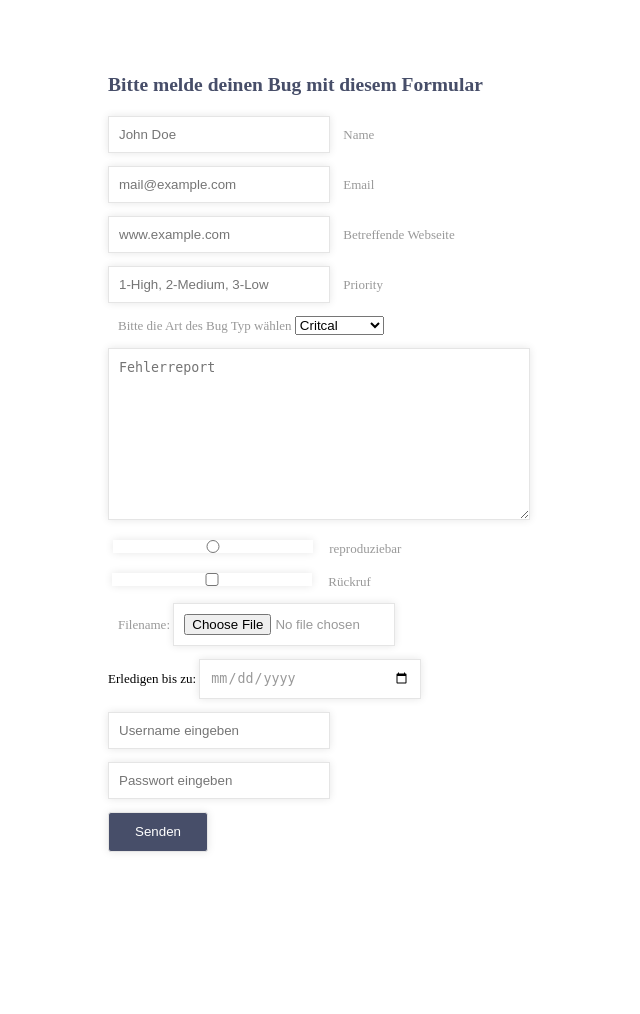
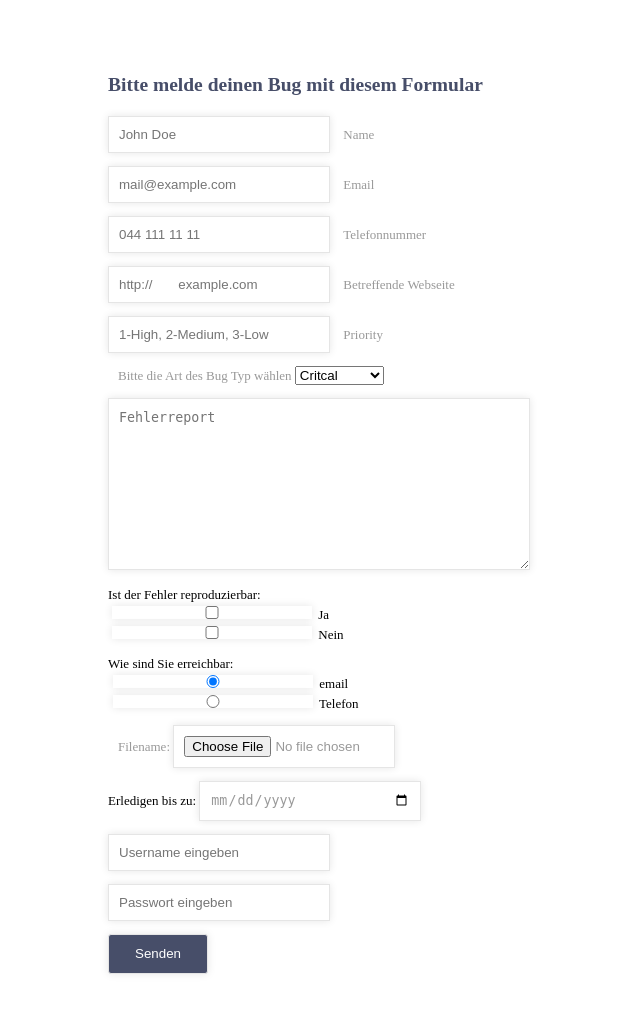
Before and after one commit to rabeendran/phpmysql, a PHP site: page / in a window 1280 px wide. Shown: the top 1014 px of the page, without its empty margins (0-640 px from the left). Before the commit the page ends 852 px from the top, so only its background shows below. Run offline with PHP 8.4, Linux system fonts and the light colour scheme.

Commit message:
Aufgabe Version 6

```diff
--- a/Aufgaben/bug_submission_form/index.html
+++ b/Aufgaben/bug_submission_form/index.html
@@ -40,8 +40,13 @@
 			<label for="email">Email</label>
 		</p>
 
+		<p class="phone">
+			<input type="numbef" name="phone" id="phone" placeholder="044 111 11 11" required/>
+			<label for="phone">Telefonnummer</label>
+		</p>
+
 		<p class="web">
-			<input type="url" name="web" id="web" placeholder="www.example.com" required/>
+			<input type="url" name="web" id="web" placeholder="http://	example.com" required/>
 			<label for="web">Betreffende Webseite</label>
 		</p>
 
@@ -52,7 +57,7 @@
 
 		 <p class ="bugtype">
 		 	<label>Bitte die Art des Bug Typ wählen</label>
-             <select id = "myList">
+             <select id = "myList" name ="myList">
                <option value = "1">Critcal</option>
                <option value = "2">Warnings</option>
                <option value = "3">Information</option>
@@ -65,20 +70,16 @@
 			<textarea name="description" placeholder="Fehlerreport" required/></textarea>
 		</p>
 
-	<p>
-             <input type = "radio"
-                 id = "reproduziebar"
-                 value = "reproduziebar" />
-             <label for = "reproduziebar">reproduziebar</label>
+	<p>	Ist der Fehler reproduzierbar: <br>
+			<input type="checkbox" name="reproduzierbar" value="ja"> Ja<br>
+			<input type="checkbox" name="reproduzierbar" value="nein"> Nein<br>
              </p>
 
 		<p>
-             <input type = "checkbox"
-                 id = "phone"
-                 value = "phone"
-                 name = phone />
-             <label for = "phone">Rückruf</label>
-             </p>
+			Wie sind Sie erreichbar: <br>
+			<input type="radio" name="erreichbar" value="email" checked> email<br>
+			<input type="radio" name="erreichbar" value="telefon"> Telefon<br>
+
 
 		<p>
 			<label for="file">Filename:</label>
```
Also changed, not shown: Aufgaben/bug_submission_form/filebug.php (+6 -5 lines), 1 other file.
